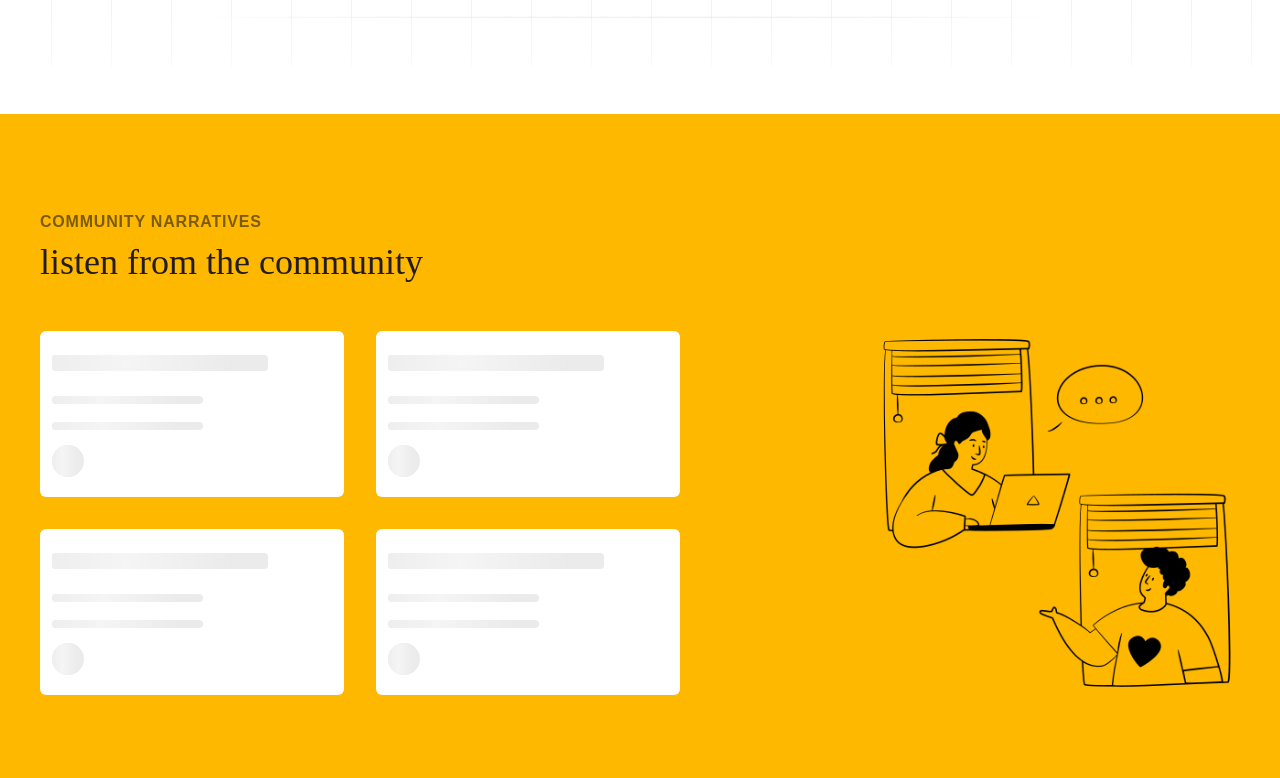
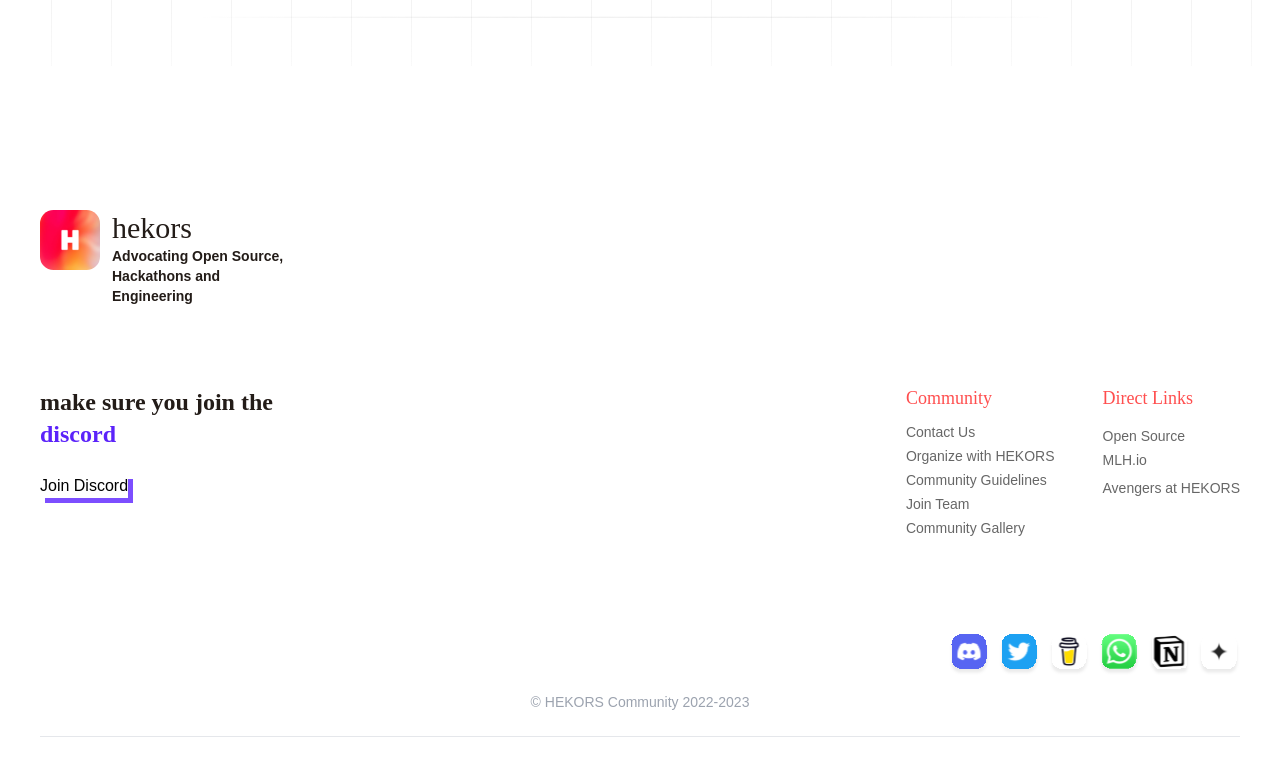
Before and after one commit to hekors/website, a Next.js app: page / in a window 1280 px wide. Shown: the part 3742-4520 px from the top of the page. Built offline with nearby package versions, Linux system fonts and the light colour scheme.

Commit message:
chore: community-narratives section removed until further updates ⚠️

```diff
--- a/pages/index.tsx
+++ b/pages/index.tsx
@@ -38,7 +38,8 @@
         <OrganizeWithUs />
         <Team />
         <HackathonCTA />
-        <CommunityNarratives />
+        {/* REMOVING COMMUNITY NARRATIVES SECTION UNTIL FURTHER UPDATES */}
+        {/* <CommunityNarratives /> */}
       </div>
     </React.Fragment>
   );
```
